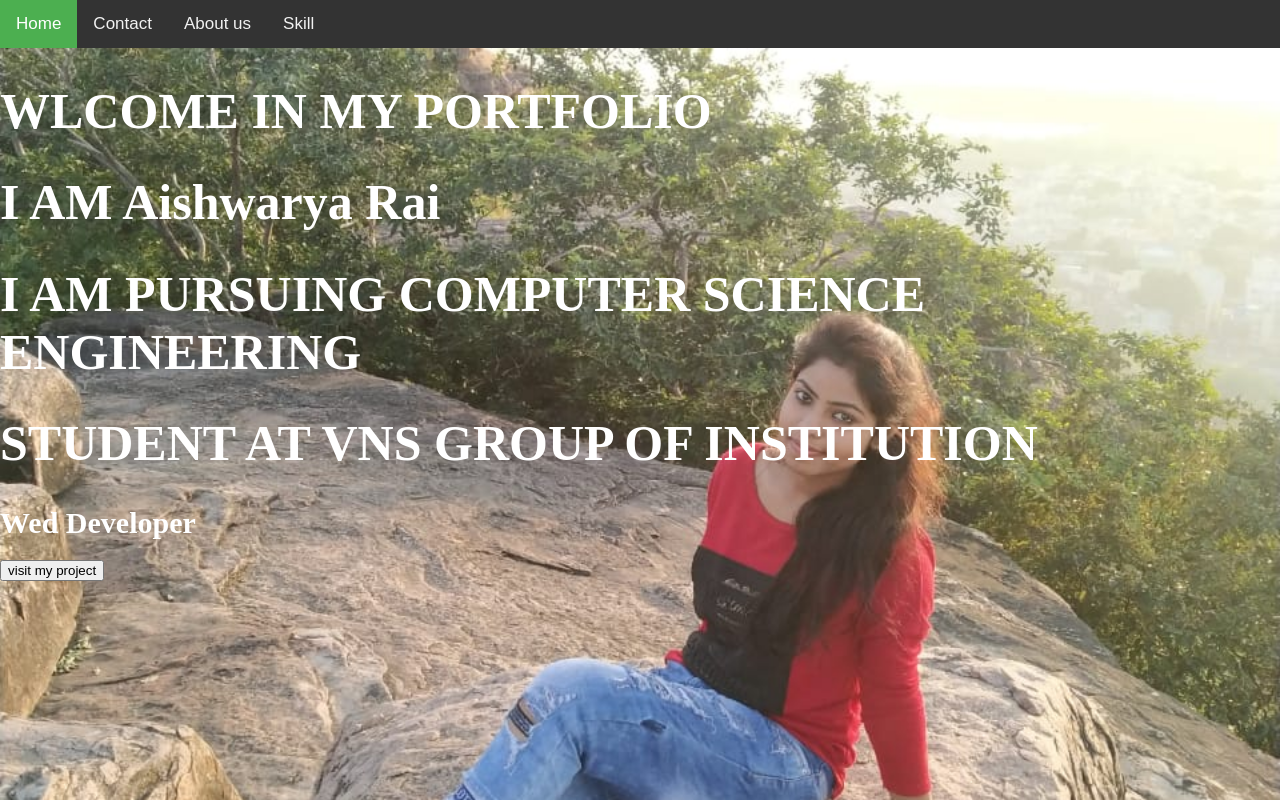
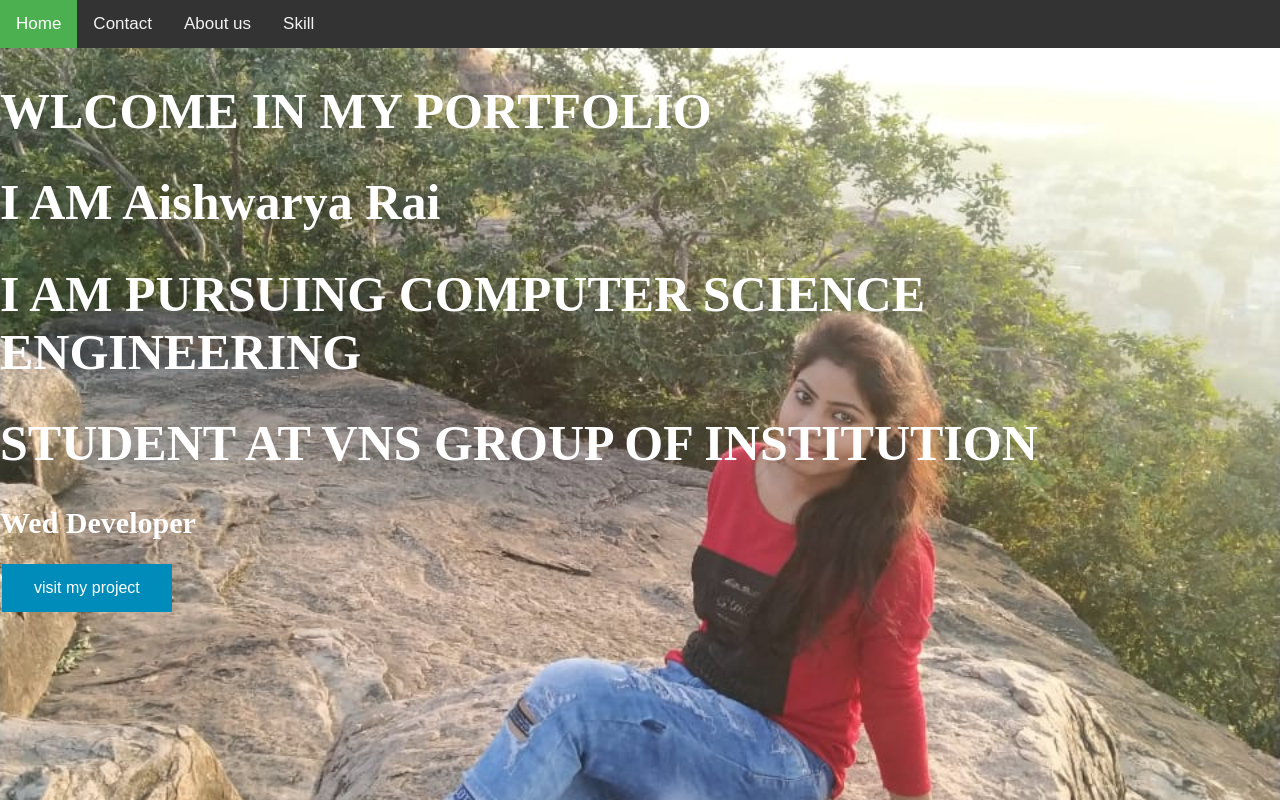
Before and after one commit to Aish-Rai/progate-webathon, a plain HTML site: page index.html in a window 1280 px wide. Drawn offline with Linux system fonts and the light colour scheme.

Commit message:
Update Style.css

```diff
--- a/Style.css
+++ b/Style.css
@@ -1,9 +1,3 @@
-ody
-{
-margin:0;
-padding:0;
-box-sizing:border-box;
-}
 .header
 {
 background: url(pic.jpg);
@@ -65,3 +59,18 @@ body {
   background-color: #4CAF50;
   color: white;
 }
+.button{
+	border:none;
+	color :white;
+	padding:15px 32px;
+	text-align:center;
+	text-decoration:none;
+	display:inline-block;
+	font-size:16px;
+	margin:4px 2px;
+	cursor:pointer;
+}
+.button1
+{
+	background-color:#008CBA;
+}
```
